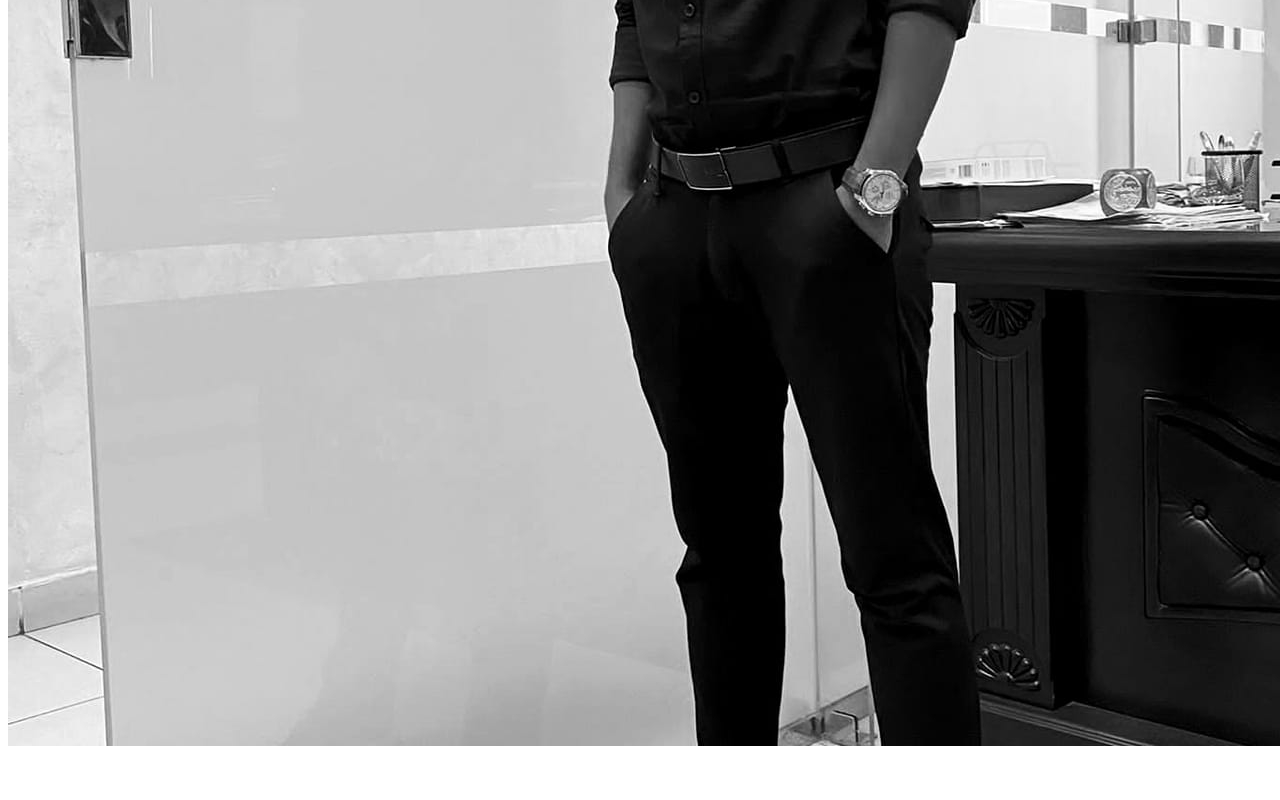
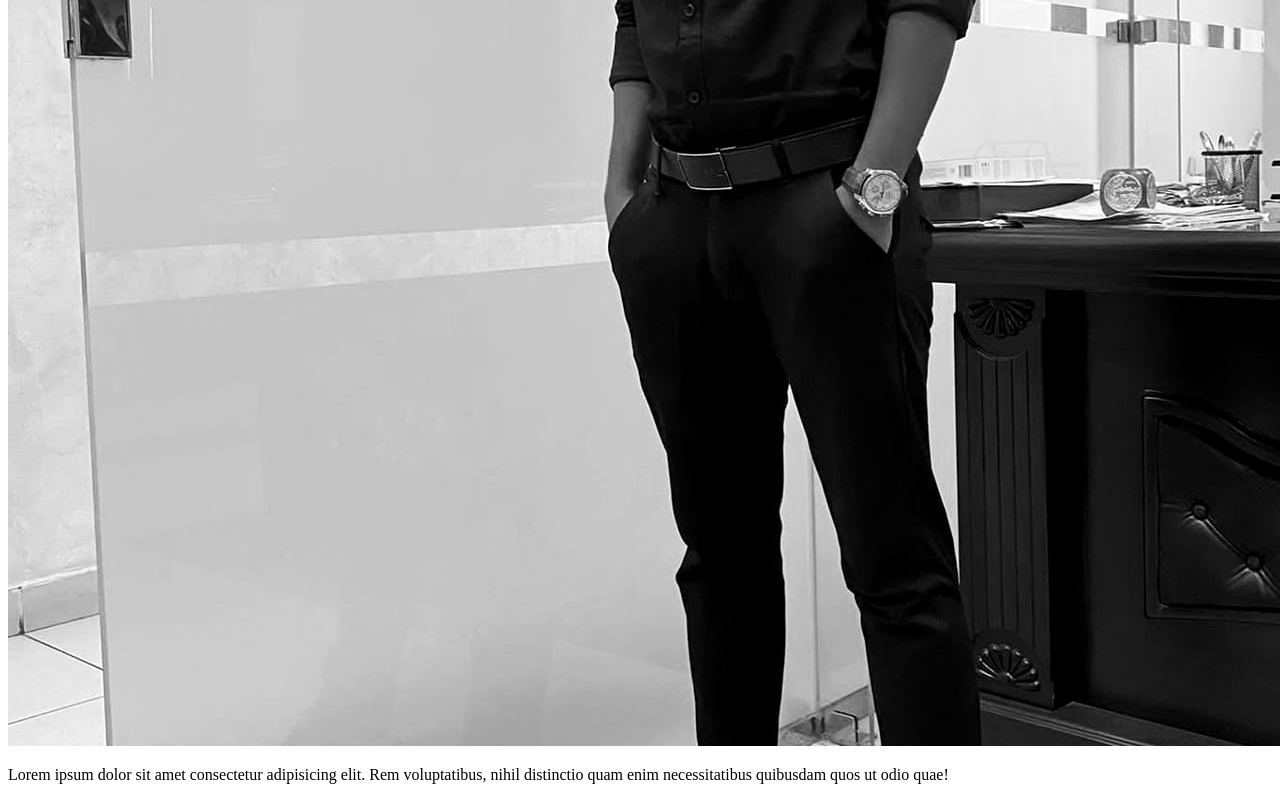
Before and after one commit to Minhaz-qa/my-first-repo, a plain HTML site: page index.html in a window 1280 px wide. Shown: the part 774-1574 px from the top of the page. Before the commit the page ends 1532 px from the top, so only its background shows below. Drawn offline with Linux system fonts and the light colour scheme.

Commit message:
p tag added

```diff
--- a/index.html
+++ b/index.html
@@ -10,5 +10,8 @@
 <body>
     <h1>Hello World</h1>
     <img src="/Minhaz.jpg" alt="">
+    <p>
+        Lorem ipsum dolor sit amet consectetur adipisicing elit. Rem voluptatibus, nihil distinctio quam enim necessitatibus quibusdam quos ut odio quae!
+    </p>
 </body>
 </html>
```
